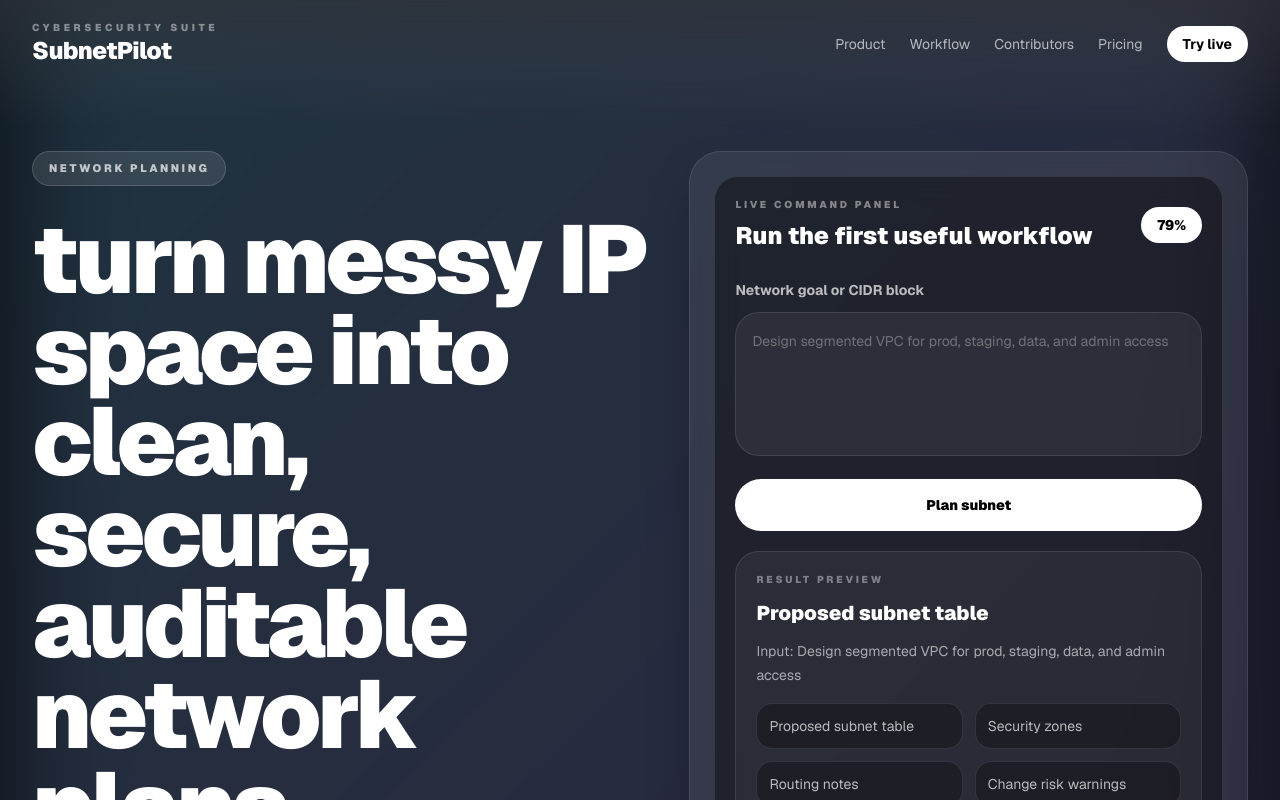
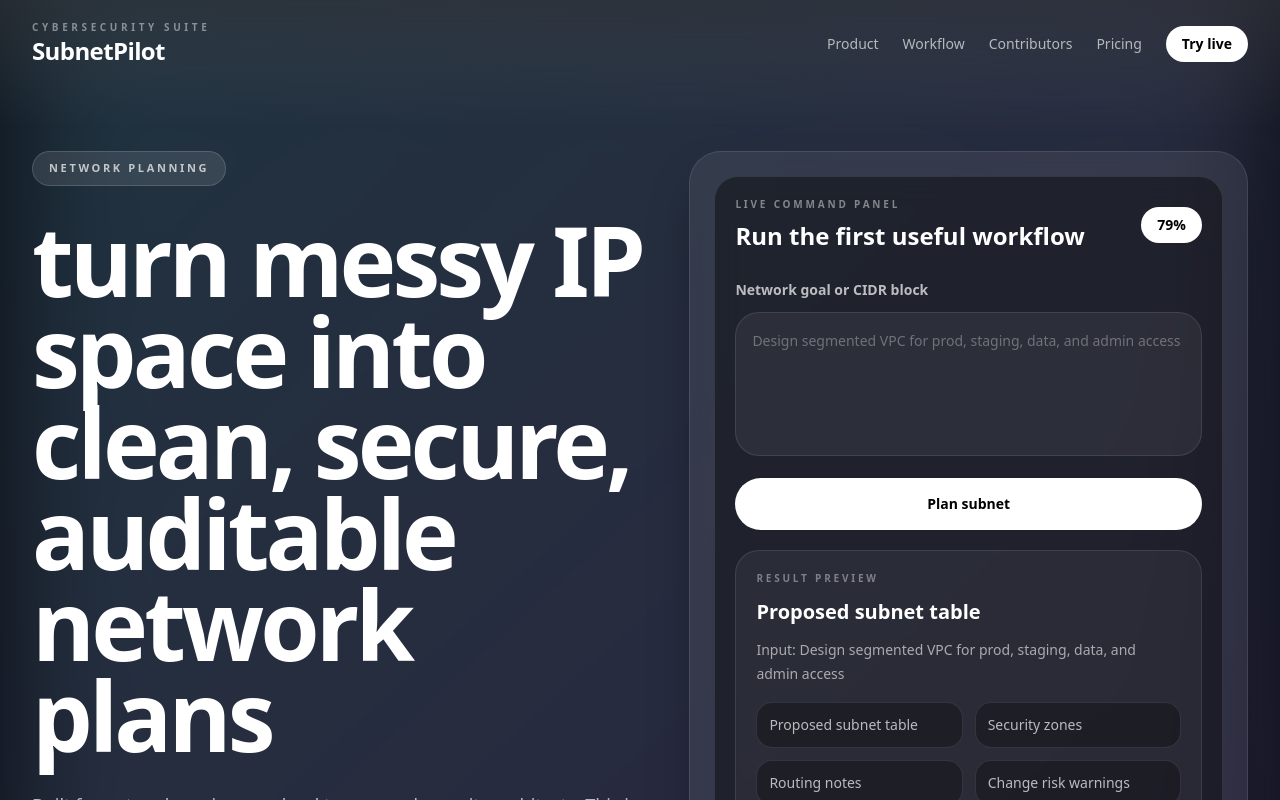
Before and after one commit to jayblast-spec/subnetpilot, a Next.js app: page / in a window 1280 px wide. Shown: the top 800 px of the page. Built offline with nearby package versions, Linux system fonts and the light colour scheme.

Commit message:
Set product metadata and layout

```diff
--- a/app/layout.tsx
+++ b/app/layout.tsx
@@ -1,36 +1,11 @@
-import type { Metadata } from "next";
-import { Geist, Geist_Mono } from "next/font/google";
-import "./globals.css";
-
-const geistSans = Geist({
-  variable: "--font-geist-sans",
-  subsets: ["latin"],
-});
-
-const geistMono = Geist_Mono({
-  variable: "--font-geist-mono",
-  subsets: ["latin"],
-});
+import type { Metadata } from 'next';
+import './globals.css';
 
 export const metadata: Metadata = {
-  title: "SubnetPilot — IP subnet & CIDR calculator",
-  description:
-    "Calculate network ranges, netmasks, and split subnets instantly — free, client-side, no signup.",
+  title: 'SubnetPilot | Network planning',
+  description: 'turn messy IP space into clean, secure, auditable network plans',
 };
 
-export default function RootLayout({
-  children,
-}: Readonly<{
-  children: React.ReactNode;
-}>) {
-  return (
-    <html
-      lang="en"
-      className={`${geistSans.variable} ${geistMono.variable} h-full antialiased`}
-    >
-      <body className="min-h-full flex flex-col bg-background text-foreground">
-        {children}
-      </body>
-    </html>
-  );
+export default function RootLayout({ children }: Readonly<{ children: React.ReactNode }>) {
+  return <html lang="en"><body>{children}</body></html>;
 }
```
